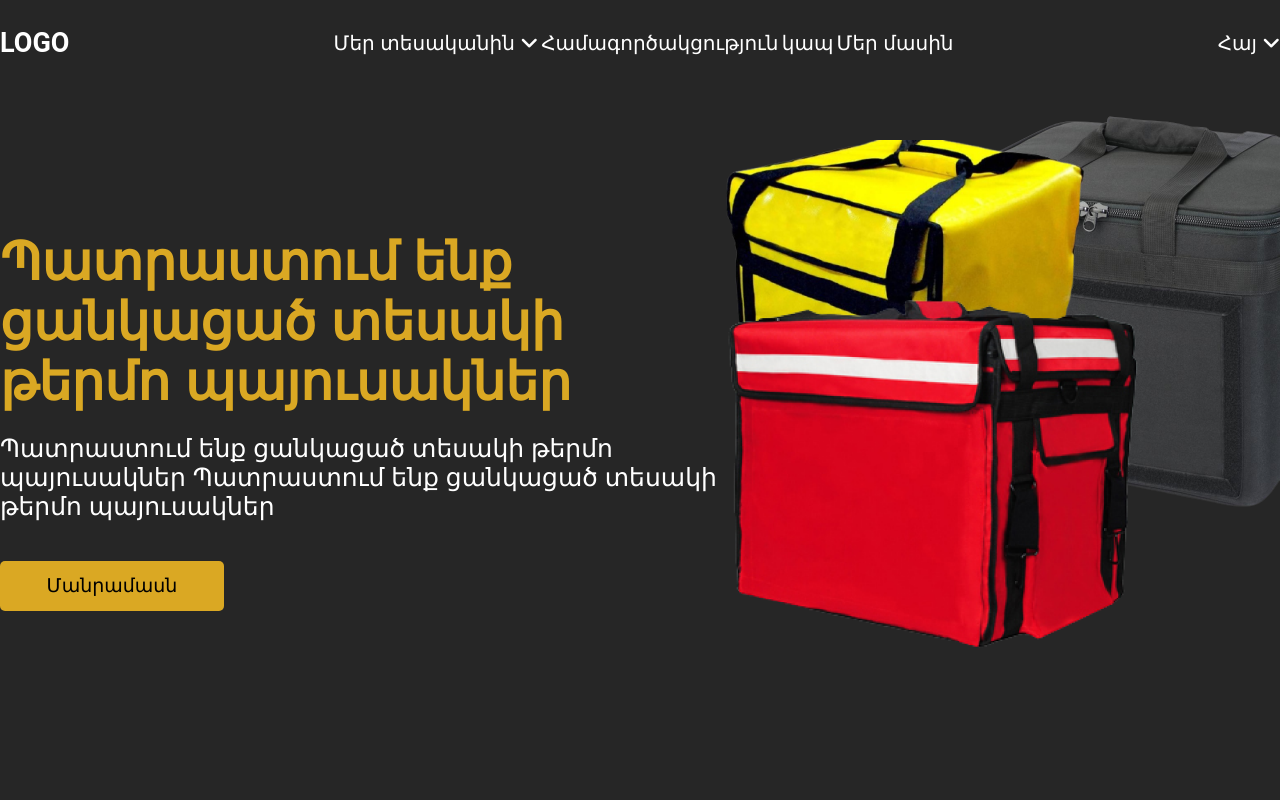
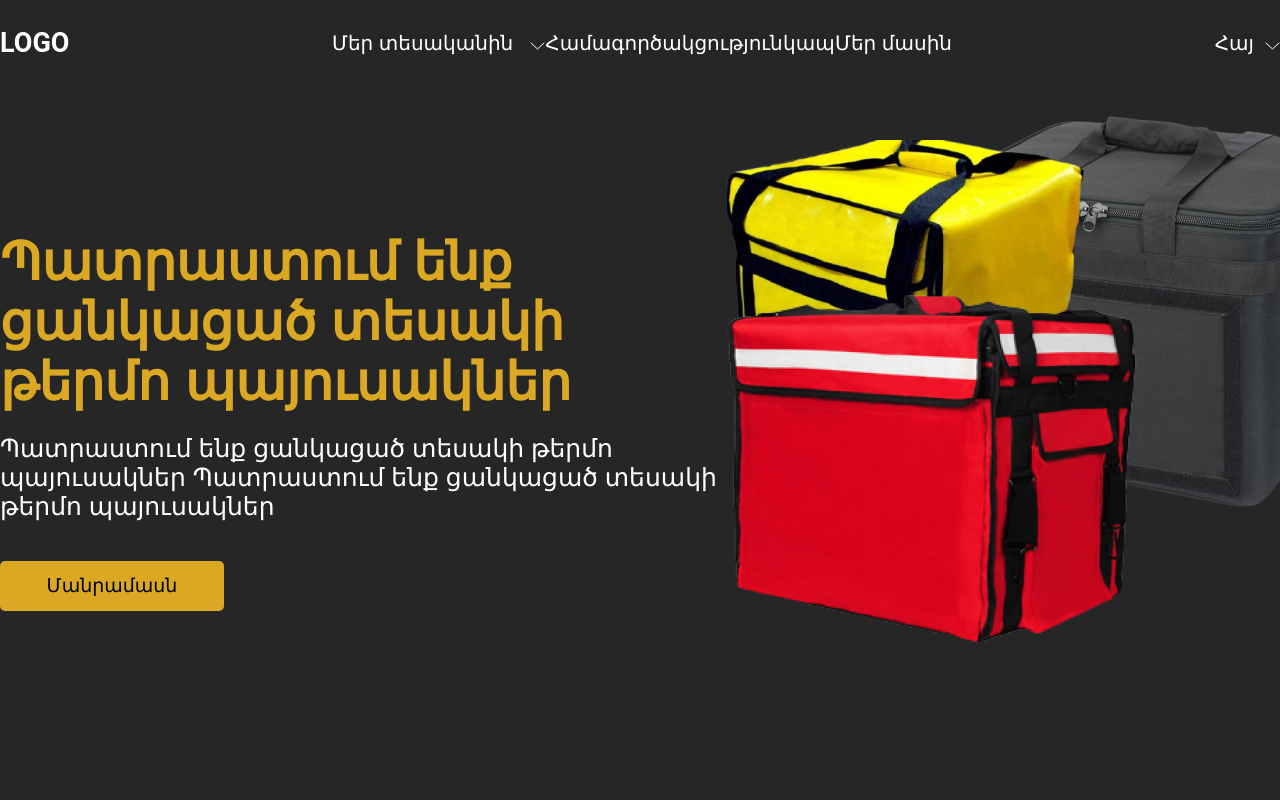
Before and after one commit to VahramMovsesyan/practice, a plain HTML site: page index.html in a window 1280 px wide. Shown: the top 800 px of the page. Drawn offline with Linux system fonts and the light colour scheme.

Commit message:
not adaptive

```diff
--- a/css/style.scss
+++ b/css/style.scss
@@ -96,8 +96,6 @@ header{
     position: relative;
     .img1{
         position: absolute;
-        max-width: 388px;
-        height: 501px;
         margin-bottom:173px;
         right: 0;
         top: 0;
@@ -105,15 +103,11 @@ header{
     .img2{
         position: absolute;
         z-index: 2;
-        max-width: 515px;
-        height: 515px;
         right: 90px;
         bottom: 0;
     }
     .img3{
         position: absolute;
-        max-width: 359px;
-        height: 359px;
         left: 0;
         margin-top: 81px;
     }
--- a/index.html
+++ b/index.html
@@ -16,7 +16,9 @@
                 <nav class="nav-menu-list">
                     <ul>
                         <form>
-                            <button class="nbtn">Մեր տեսականին <i class="fas fa-angle-down"></i></button>
+                            <button class="nbtn">Մեր տեսականին &nbsp; <svg width="15" height="8" viewBox="0 0 15 8" fill="none" xmlns="http://www.w3.org/2000/svg">
+                                <path d="M1 1L7.5 7L14 1" stroke="white" stroke-linecap="round"/>
+                                </svg></button>
                         </form>
                         <li><a href="#">Համագործակցություն</a></li>
                         <li><a href="#">կապ</a></li>
@@ -24,7 +26,9 @@
                     </ul>
                 </nav>
                 <form>
-                    <button class="nbtn">Հայ <i class="fas fa-angle-down"></i></button>
+                    <button class="nbtn">Հայ &nbsp;<svg width="15" height="8" viewBox="0 0 15 8" fill="none" xmlns="http://www.w3.org/2000/svg">
+                        <path d="M1 1L7.5 7L14 1" stroke="white" stroke-linecap="round"/>
+                        </svg></button>
                 </form>
                 </div>
 
```
Also changed, not shown: css/style.css.
